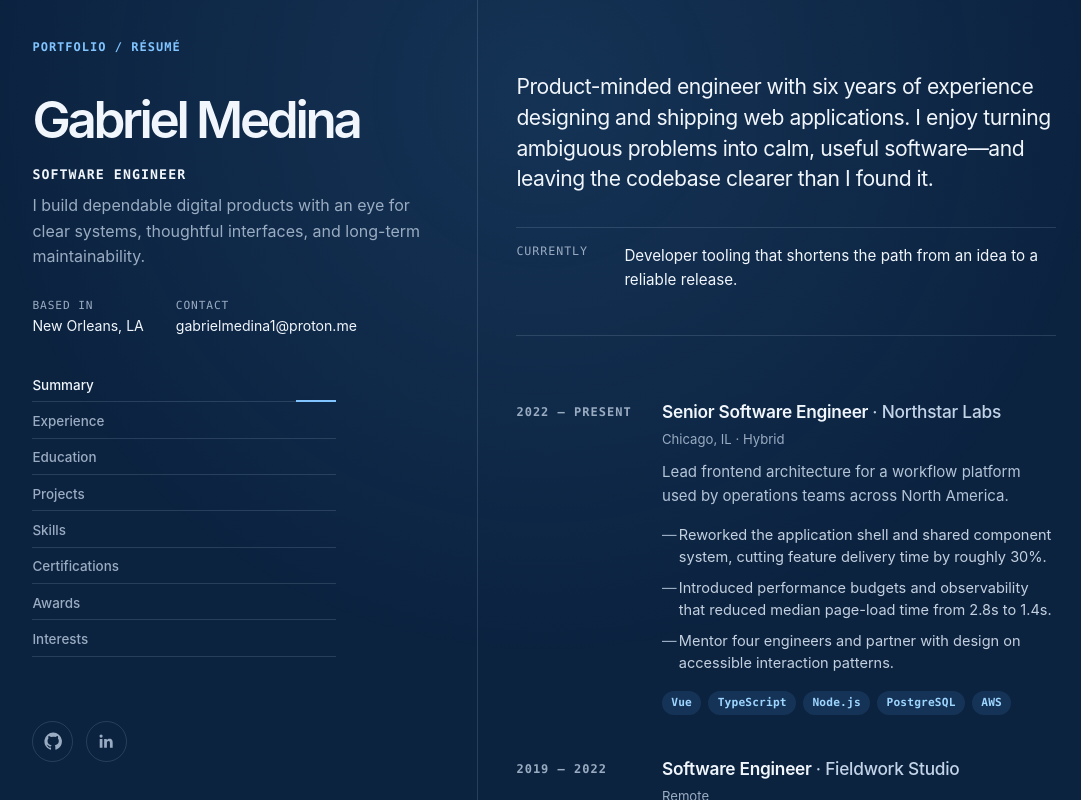
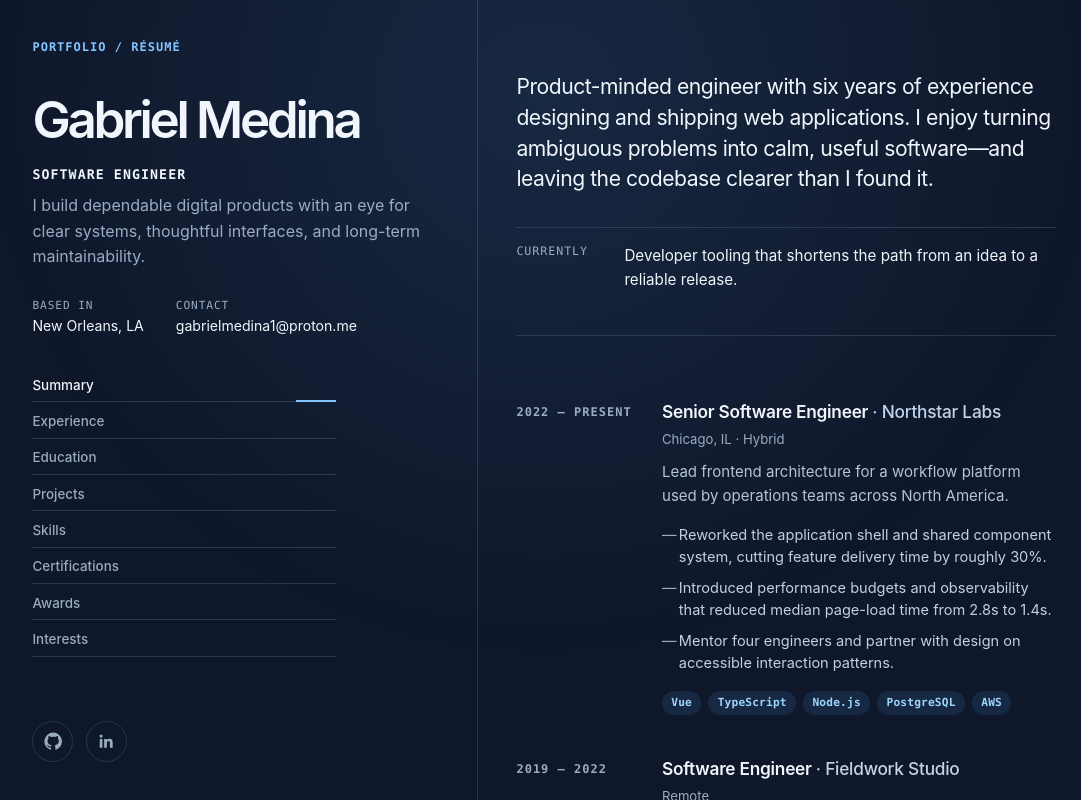
Before and after one commit to gabemedina/portfolio-website, a Vue app: page / in a window 1280 px wide. Shown: the whole page, without its empty margins (96-1177 px from the left). Built offline with nearby package versions, Linux system fonts and the light colour scheme.

Commit message:
Update slate theme and favicon

```diff
--- a/src/styles/main.css
+++ b/src/styles/main.css
@@ -1,6 +1,6 @@
 :root {
   color-scheme: dark;
-  --background: #0c2340;
+  --background: #0f172a;
   --foreground: #f1f6fc;
   --muted: #9aacc1;
   --border: rgba(185, 210, 237, .16);
```
Also changed, not shown: public/favicon.svg.
